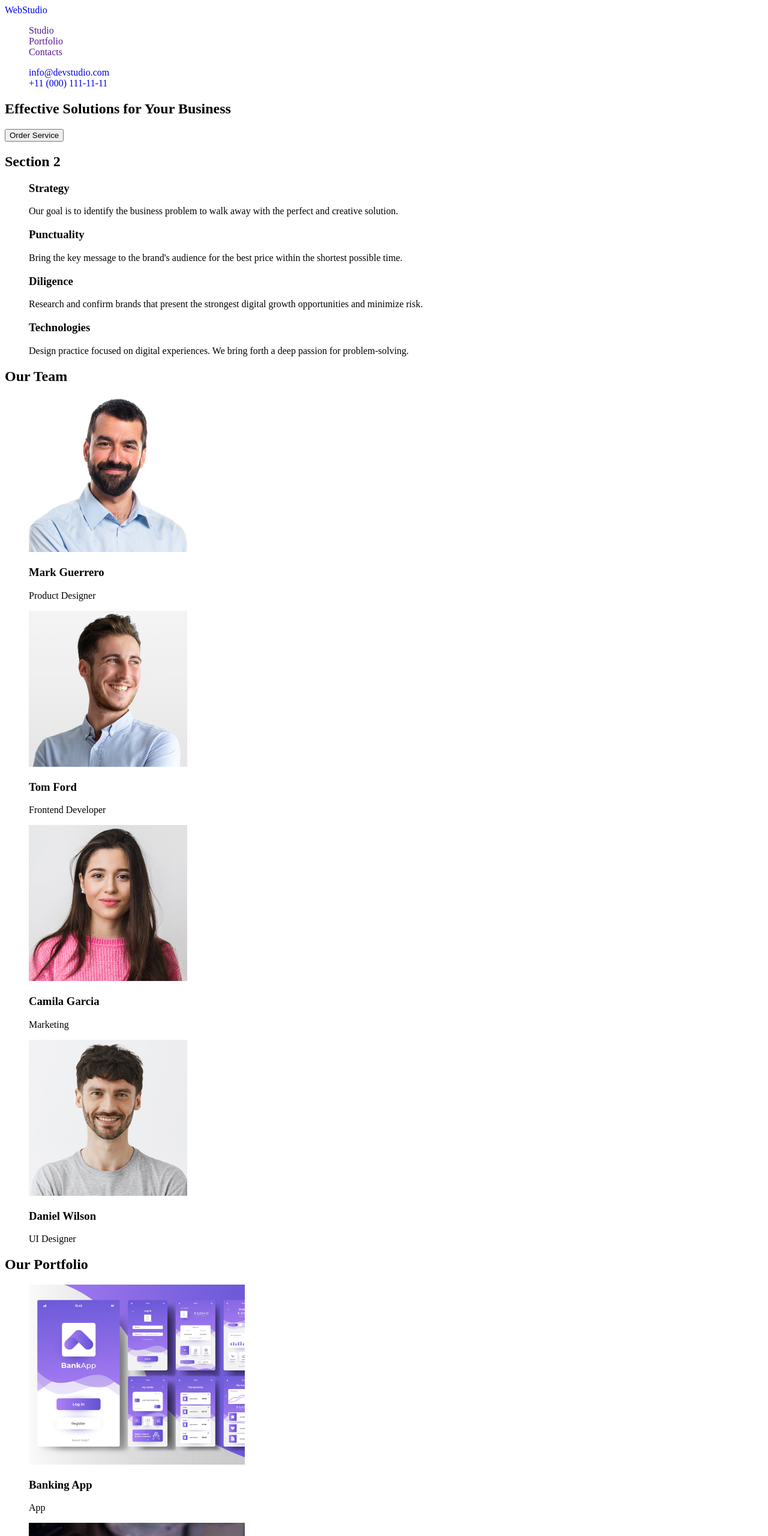
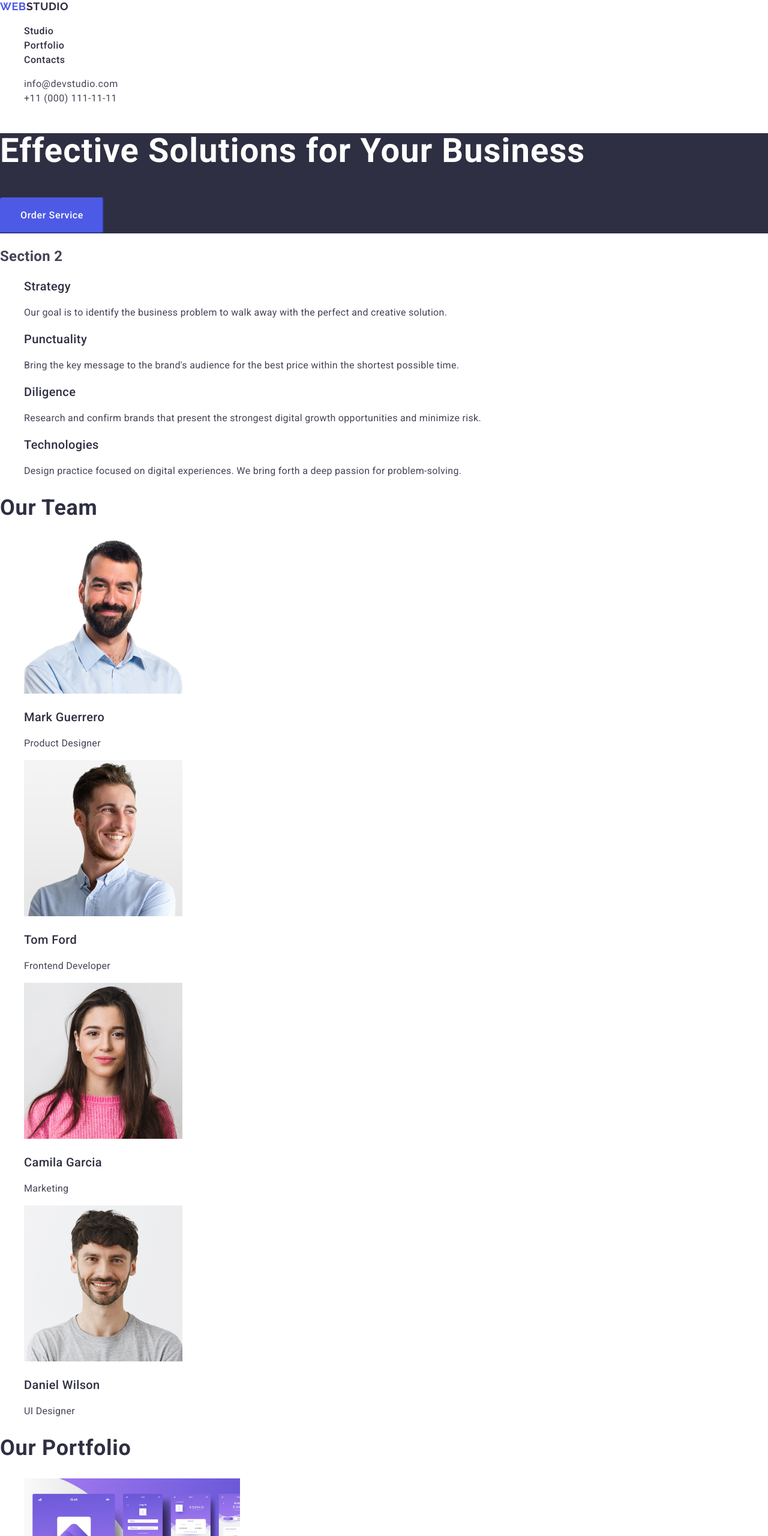
Before and after one commit to YevheniiSer/goit-markup-hw-02, a plain HTML site: page index.html in a window 1280 px wide. Shown: the top 2560 px of the page at 60% size. Drawn offline with nearby package versions, Linux system fonts and the light colour scheme.

Commit message:
Update index.html

```diff
--- a/index.html
+++ b/index.html
@@ -1,64 +1,66 @@
 <!DOCTYPE html>
 <html lang="en">
   <head>
-    <meta charset="UTF-8" />
-    <meta name="viewport" content="width=device-width, initial-scale=1.0" />
+    <meta charset="UTF-8">
+    <meta name="viewport" content="width=device-width, initial-scale=1.0">
     <title>Document</title>
     <link rel="stylesheet" href="./css/styles.css">
+    <link href="https://fonts.googleapis.com/css2?family=Raleway:wght@700&family=Roboto:wght@400;500;700&display=swap" rel="stylesheet">
+    <link rel="stylesheet" href="https://cdnjs.cloudflare.com/ajax/libs/modern-normalize/2.0.0/modern-normalize.css">
   </head>
-  <body>
+  <body class="body">
     <!--header-->
-    <header>
+    <header class="header">
       <!--navigation-->
       <nav>
-        <a href="./index.html">WebStudio</a>
-        <ul>
-          <li><a href="">Studio</a></li>
-          <li><a href="">Portfolio</a></li>
-          <li><a href="">Contacts</a></li>
+        <a class="nav-logo" href="./index.html"><span class="logo-web">web</span>studio</a>
+        <ul class="nav-list">
+          <li><a class="nav-link">Studio</a></li>
+          <li><a class="nav-link">Portfolio</a></li>
+          <li><a class="nav-link">Contacts</a></li>
         </ul>
       </nav>
       <!--address-->
       <address>
         <ul>
-          <li><a href="mailto:info@devstudio.com">info@devstudio.com</a></li>
-          <li><a href="tel:+110001111111">+11 (000) 111-11-11</a></li>
+          <li><a class="nav-mail-tel" href="mailto:info@devstudio.com">info@devstudio.com</a></li>
+          <li><a class="nav-mail-tel" href="tel:+110001111111">+11 (000) 111-11-11</a></li>
         </ul>
       </address>
     </header>
     <main>
       <!--hero_section-->
-      <section>
-        <h1>Effective Solutions for Your Business</h1>
-        <button type="button">Order Service</button>
+      <section class="hero-section">
+        <h1 class="hero-title">Effective Solutions for Your Business</h1>
+        <button class="hero-button" type="button">Order Service</button>
       </section>
       <!--explanation-->
       <section>
         <h2>Section 2</h2>
         <ul>
           <li>
-            <h3>Strategy</h3>
+            <h3 class="list-title">Strategy</h3>
             <p>
               Our goal is to identify the business problem to walk away with the
               perfect and creative solution.
             </p>
           </li>
           <li>
-            <h3>Punctuality</h3>
+            <h3 class="list-title">Punctuality</h3>
             <p>
               Bring the key message to the brand's audience for the best price
               within the shortest possible time.
             </p>
           </li>
           <li>
-            <h3>Diligence</h3>
+            <h3 class="list-title">Diligence</h3>
             <p>
               Research and confirm brands that present the strongest digital
               growth opportunities and minimize risk.
             </p>
           </li>
           <li>
-            <h3>Technologies</h3>
+            <h3 class="list-title">Technologies</h3>
             <p>
               Design practice focused on digital experiences. We bring forth a
               deep passion for problem-solving.
@@ -68,7 +70,7 @@
       </section>
       <!--team-->
       <section>
-        <h2>Our Team</h2>
+        <h2 class="section-title">Our Team</h2>
         <ul>
           <li>
             <img
@@ -76,8 +78,8 @@
               alt="Mark Guerrero foto"
               width="264"
               height="260"
-            />
-            <h3>Mark Guerrero</h3>
+            >
+            <h3 class="list-title">Mark Guerrero</h3>
             <p>Product Designer</p>
           </li>
           <li>
@@ -86,8 +88,8 @@
               alt="Tom Ford foto"
               width="264"
               height="260"
-            />
-            <h3>Tom Ford</h3>
+            >
+            <h3 class="list-title">Tom Ford</h3>
             <p>Frontend Developer</p>
           </li>
           <li>
@@ -96,8 +98,8 @@
               alt="Camila Garcia foto"
               width="264"
               height="260"
-            />
-            <h3>Camila Garcia</h3>
+            >
+            <h3 class="list-title">Camila Garcia</h3>
             <p>Marketing</p>
           </li>
           <li>
@@ -106,22 +108,22 @@
               alt="Daniel Wilson foto"
               width="264"
               height="260"
-            />
-            <h3>Daniel Wilson</h3>
+            >
+            <h3 class="list-title">Daniel Wilson</h3>
             <p>UI Designer</p>
           </li>
         </ul>
       </section>
       <!--portfolio-->
       <section>
-        <h2>Our Portfolio</h2>
+        <h2 class="section-title">Our Portfolio</h2>
         <ul>
           <li>
             <img src="./images/portfolio/banking.png"
             alt="Banking App"
             width="360"
             height="300">
-            <h3>Banking App</h3>
+            <h3 class="list-title">Banking App</h3>
             <p>App</p>
           </li>
           <li>
@@ -129,7 +131,7 @@
             alt="Cashless Payment"
             width="360"
             height="300">
-            <h3>Cashless Payment</h3>
+            <h3 class="list-title">Cashless Payment</h3>
             <p>Marketing</p>
           </li>
           <li>
@@ -137,7 +139,7 @@
             alt="Meditation App"
             width="360"
             height="300">
-            <h3>Meditation App</h3>
+            <h3 class="list-title">Meditation App</h3>
             <p>App</p>
           </li>
           <li>
@@ -145,7 +147,7 @@
             alt="Taxi Service"
             width="360"
             height="300">
-            <h3>Taxi Service</h3>
+            <h3 class="list-title">Taxi Service</h3>
             <p>Marketing</p>
           </li>
           <li>
@@ -153,7 +155,7 @@
             alt="Screen Illustrations"
             width="360"
             height="300">
-            <h3>Screen Illustrations</h3>
+            <h3 class="list-title">Screen Illustrations</h3>
             <p>Design</p>
           </li>
           <li>
@@ -161,15 +163,15 @@
             alt="Online Courses"
             width="360"
             height="300">
-            <h3>Online Courses</h3>
+            <h3 class="list-title">Online Courses</h3>
             <p>Marketing</p>
           </li>
         </ul>
       </section>
     </main>
     <!--basement-->
-    <footer>
-      <a href="./index.html">WebStudio</a>
+    <footer class="footer">
+      <a class="footer-logo" href="./index.html"><span class="logo-web">web</span>studio</a>
       <p>
         Increase the flow of customers and sales for your business with digital
         marketing & growth solutions.
```
